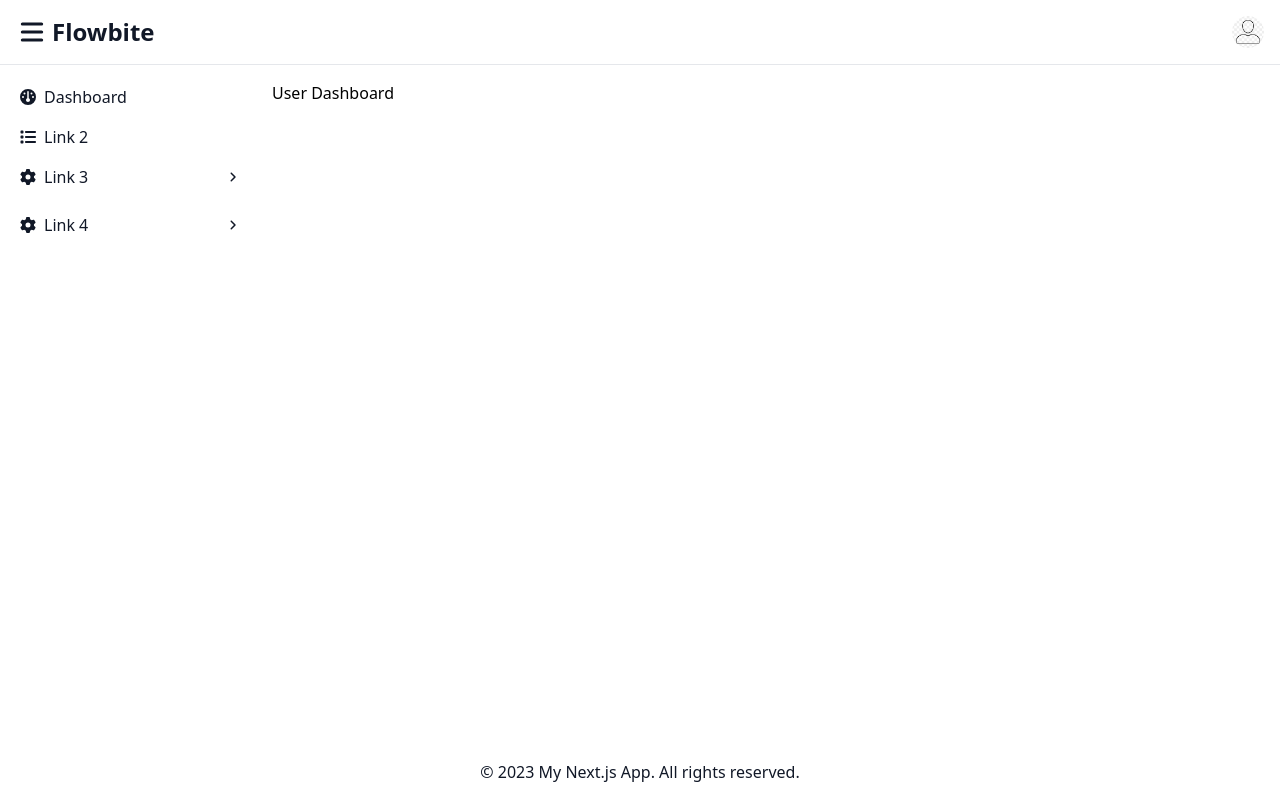
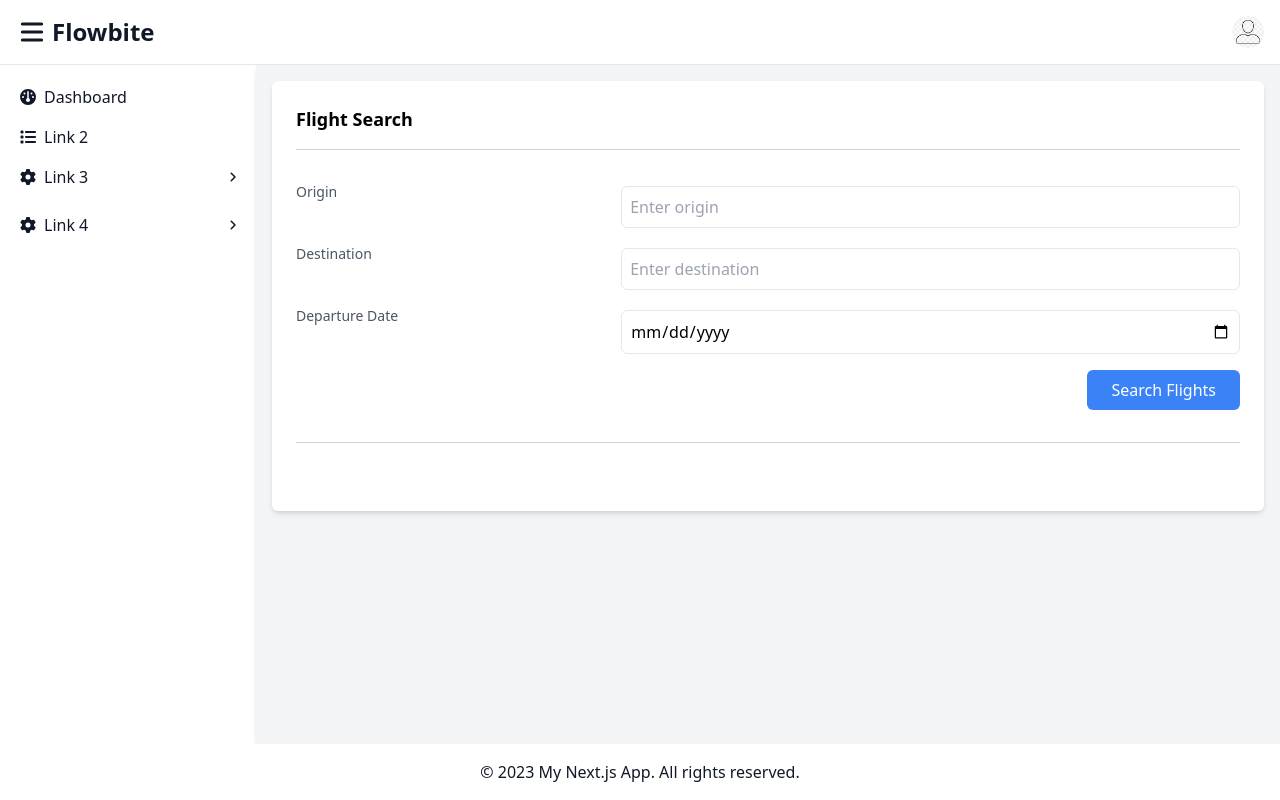
Before and after one commit to mdkhairul773islam/nextjs-app, a Next.js app: page /user in a window 1280 px wide. Built offline with nearby package versions, Linux system fonts and the light colour scheme.

Commit message:
make basic form

```diff
--- a/src/app/user/components/Footer.js
+++ b/src/app/user/components/Footer.js
@@ -1,6 +1,6 @@
 const Footer = () => {
     return (
-        <footer className="dark:bg-white text-gray-900 p-4 text-center">
+        <footer className="bg-white text-gray-900 p-4 text-center">
             <p>© 2023 My Next.js App. All rights reserved.</p>
         </footer>
     );
--- a/src/app/user/components/Layout.js
+++ b/src/app/user/components/Layout.js
@@ -14,11 +14,13 @@ const Layout = ({ children }) => {
             <Header toggleAside={toggleAside} />
             <div className="flex flex-1 overflow-hidden">
                 <AsideBar isAsideVisible={isAsideVisible} />
-                <main className="flex-1 overflow-auto p-4 ">
-                    {children}
+                <main className="flex-1 overflow-auto p-4 bg-gray-100 shadow-md">
+                    <div className="bg-white p-6 rounded-md shadow-md">
+                        {children}
+                    </div>
                 </main>
             </div>
-            <Footer />
+            <Footer/>
         </div>
     );
 };
--- a/src/app/user/page.js
+++ b/src/app/user/page.js
@@ -1,6 +1,60 @@
 "use client"
+import React, { useState } from 'react';
 export default function User() {
+    const [origin, setOrigin] = useState('');
+    const [destination, setDestination] = useState('');
+    const [departureDate, setDepartureDate] = useState('');
+
+    const handleSubmit = (e) => {
+        e.preventDefault();
+        console.log('Form submitted:', { origin, destination, departureDate });
+    };
     return (
-        <div>User Dashboard</div>
+        <div className="container mx-auto">
+            <div className="flex justify-between items-center border-b border-gray-300 pb-4">
+                <h2 className="text-lg font-semibold">Flight Search</h2>
+               {/* <button className="bg-blue-500 text-white px-4 py-2 rounded">Button</button>*/}
+            </div>
+            <div className="mt-8">
+                <form onSubmit={handleSubmit} className="flex flex-col space-y-4">
+                    {/*<legend className="text-lg font-semibold mb-4">Flight Search</legend>*/}
+                    <div className="flex flex-col md:flex-row md:space-x-4">
+                        <label htmlFor="origin"
+                               className="block text-sm font-medium text-gray-600 md:w-1/3 mb-1 md:mb-0">
+                            Origin
+                        </label>
+                        <input type="text" id="origin" name="origin" placeholder="Enter origin"
+                               className="mt-1 p-2 w-full border rounded-md md:w-2/3" value={origin}
+                               onChange={(e) => setOrigin(e.target.value)}/>
+                    </div>
+                    <div className="flex flex-col md:flex-row md:space-x-4">
+                        <label htmlFor="destination"
+                               className="block text-sm font-medium text-gray-600 md:w-1/3 mb-1 md:mb-0">
+                            Destination
+                        </label>
+                        <input type="text" id="destination" name="destination" placeholder="Enter destination"
+                               className="mt-1 p-2 w-full border rounded-md md:w-2/3" value={destination}
+                               onChange={(e) => setDestination(e.target.value)}/>
+                    </div>
+                    <div className="flex flex-col md:flex-row md:space-x-4">
+                        <label htmlFor="departureDate"
+                               className="block text-sm font-medium text-gray-600 md:w-1/3 mb-1 md:mb-0">
+                            Departure Date
+                        </label>
+                        <input type="date" id="departureDate" name="departureDate"
+                               className="mt-1 p-2 w-full border rounded-md md:w-2/3" value={departureDate}
+                               onChange={(e) => setDepartureDate(e.target.value)}/>
+                    </div>
+                    <div className="flex justify-end mt-4">
+                        <button type="submit" className="bg-blue-500 hover:bg-blue-700 text-white px-6 py-2 rounded-md">
+                            Search Flights
+                        </button>
+                    </div>
+                </form>
+            </div>
+            <div className="mt-8 border-t border-gray-300 pt-4">
+                <h2 className="text-lg font-semibold">&nbsp;</h2>
+            </div>
+        </div>
     )
 }
--- a/src/app/user/scrollbar.css
+++ b/src/app/user/scrollbar.css
@@ -19,3 +19,6 @@
 ::-webkit-scrollbar-thumb:hover {
     background: #555;
 }
+/*body{*/
+/*    background-color: #eee;*/
+/*}*/
```
